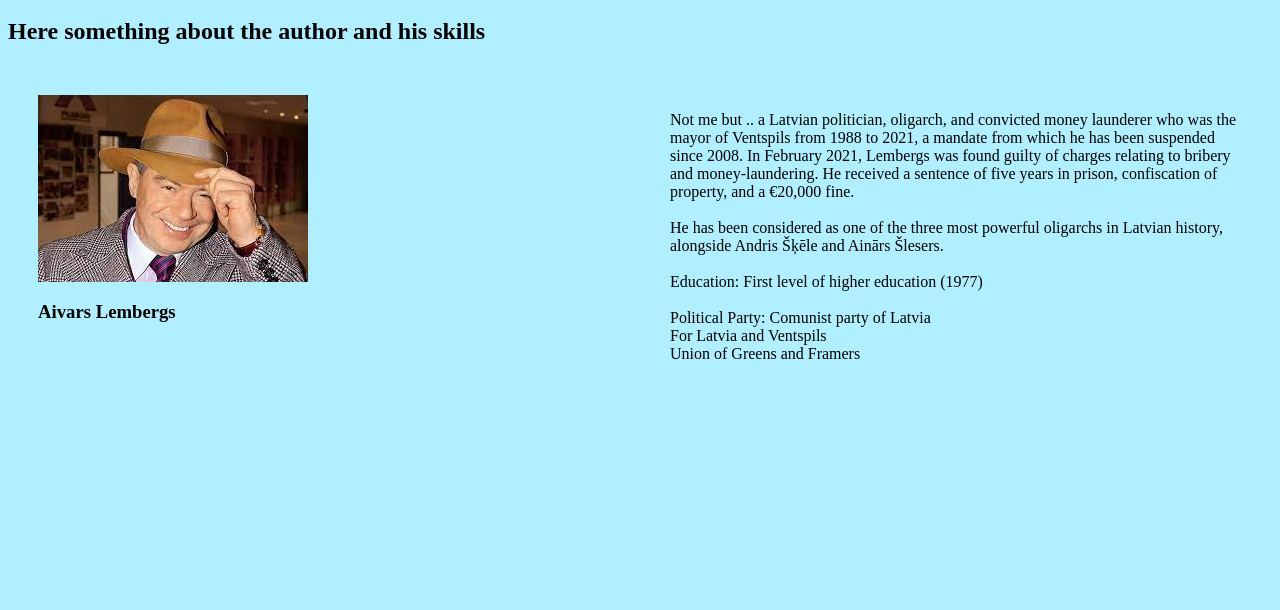
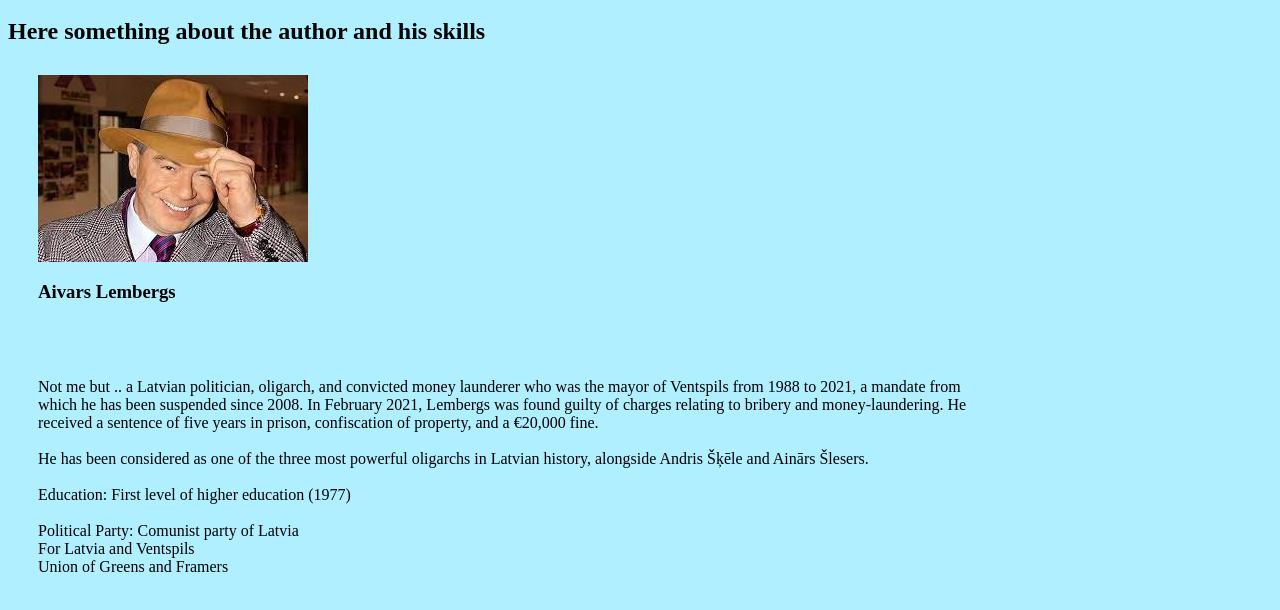
Before and after one commit to Venalitas/Venalitas.io, a plain HTML site: page About Us/AboutUs/AboutUs.html in a window 1280 px wide. Shown: the part 48-658 px from the top of the page. Drawn offline with Linux system fonts and the light colour scheme.

Commit message:
Update AUstyle.css

```diff
--- a/About Us/AboutUs/AUstyle.css
+++ b/About Us/AboutUs/AUstyle.css
@@ -1,9 +1,5 @@
 body {
   background-color: #b0efff;
-}
-
-.AU-container {
-  display: flex;
 }
 
 .AU-container > * {
@@ -14,12 +10,10 @@ body {
   margin: 20px; /* space around the border */
 }
 
-.AU-item {
-  border: 2px green;
-  padding: 10px; /* space inside the border */
-  margin: 20px; /* space around the border */
+#AU-item-photo {
+  width: 25%;
 }
 
-.AU-item.ellipsis {
-  overflow: ellispsis;
+#AU-item-information {
+  width: 75%;
 }
```
